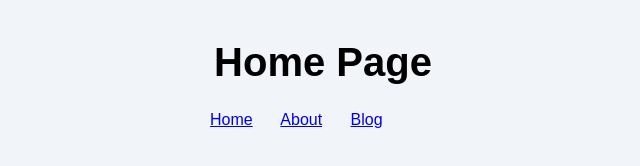
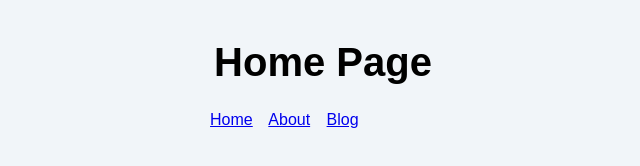
Before and after one commit to ondrejkonec/ondrejkonecny, an Astro site: page / in a window 1280 px wide. Shown: the full height of the page, 90-730 px from the left. Built offline with nearby package versions, Linux system fonts and the light colour scheme; Astro itself is replaced by a stand-in of ours.

Commit message:
change paaning in menu
Signed-off-by: Ondřej Konečný <ondrej.konecny@gmail.com>

```diff
--- a/src/styles/global.css
+++ b/src/styles/global.css
@@ -21,5 +21,5 @@ h1 {
 }
 
 nav a {
-  padding-right: 24px;
+  padding-right:12px;
 }
```
